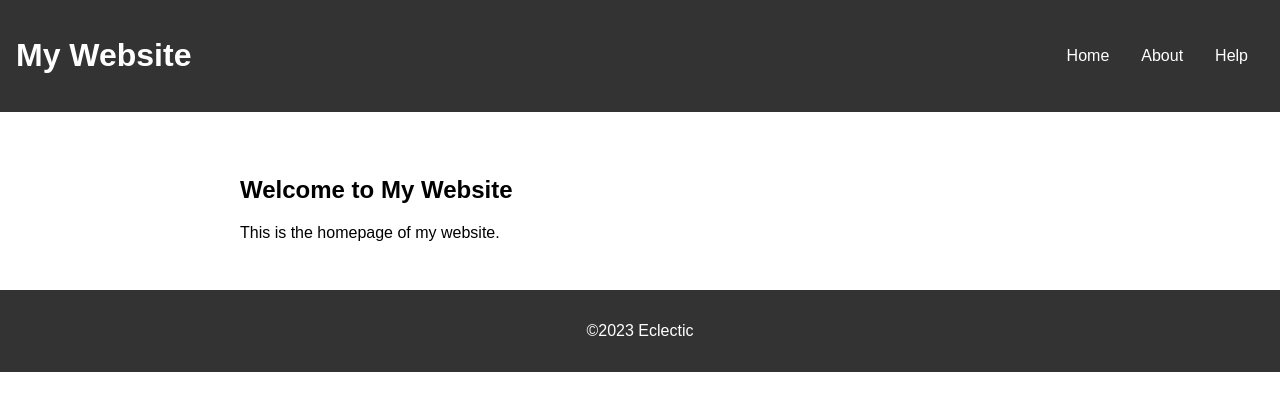
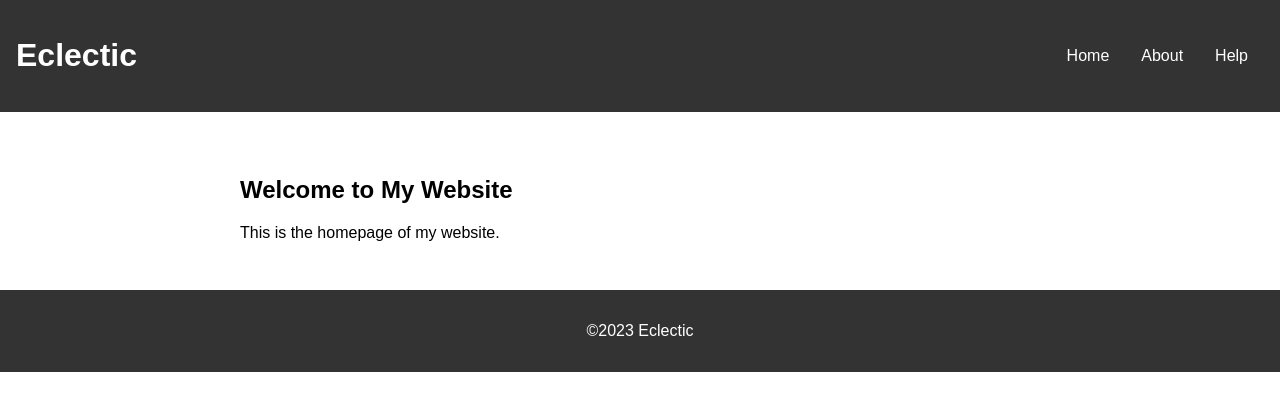
Before and after one commit to TheRealDigitalMaster/therealdigitalmaste, a plain HTML site: page index.html in a window 1280 px wide. Drawn offline with Linux system fonts and the light colour scheme.

Commit message:
Update index.html

```diff
--- a/index.html
+++ b/index.html
@@ -7,7 +7,7 @@
 	<link rel="stylesheet" type="text/css" href="style.css">
 <body>
 	<header>
-		<h1>My Website</h1>
+		<h1>Eclectic</h1>
 		<nav>
 			<ul>
 				<li><a href="index.html">Home</a></li>
```
